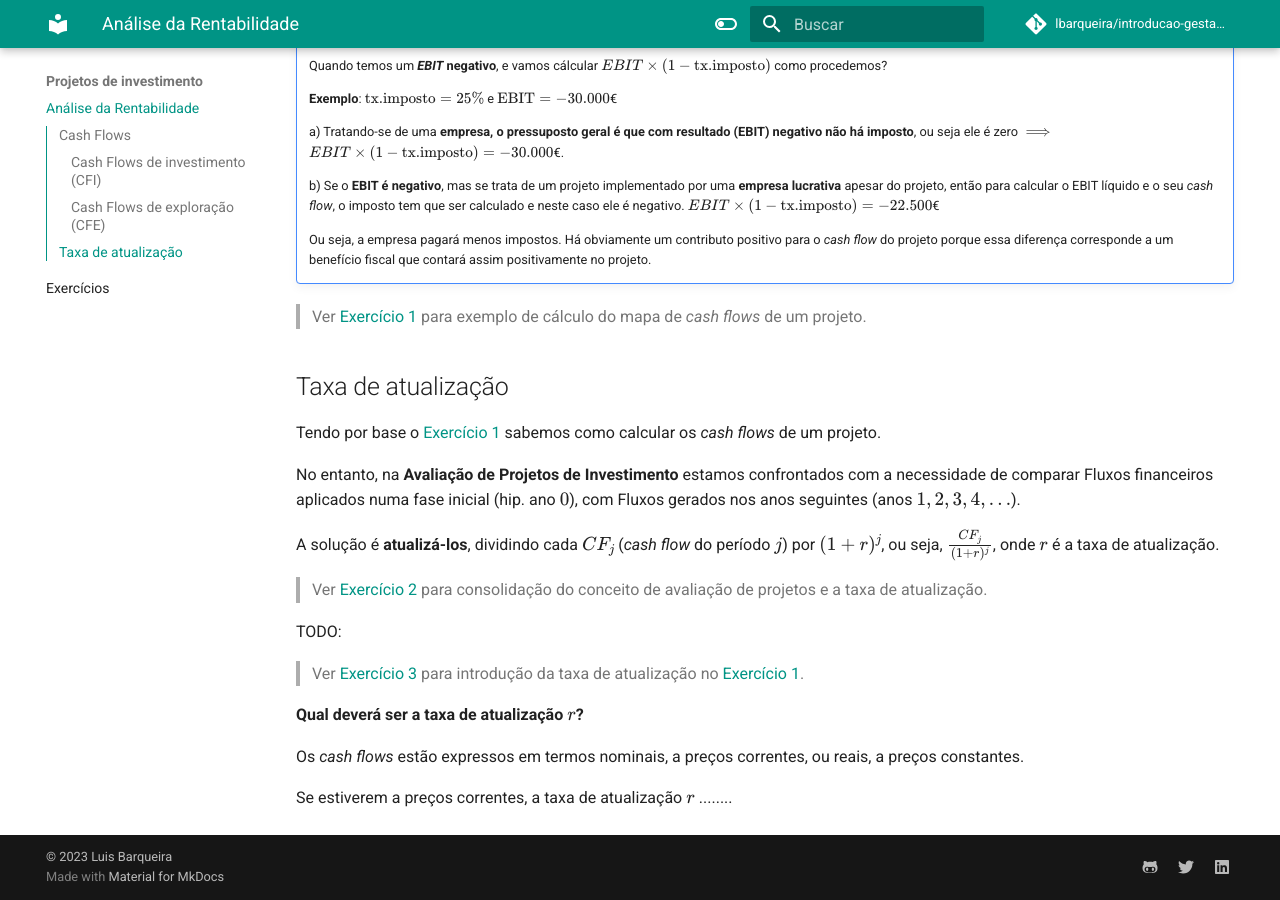
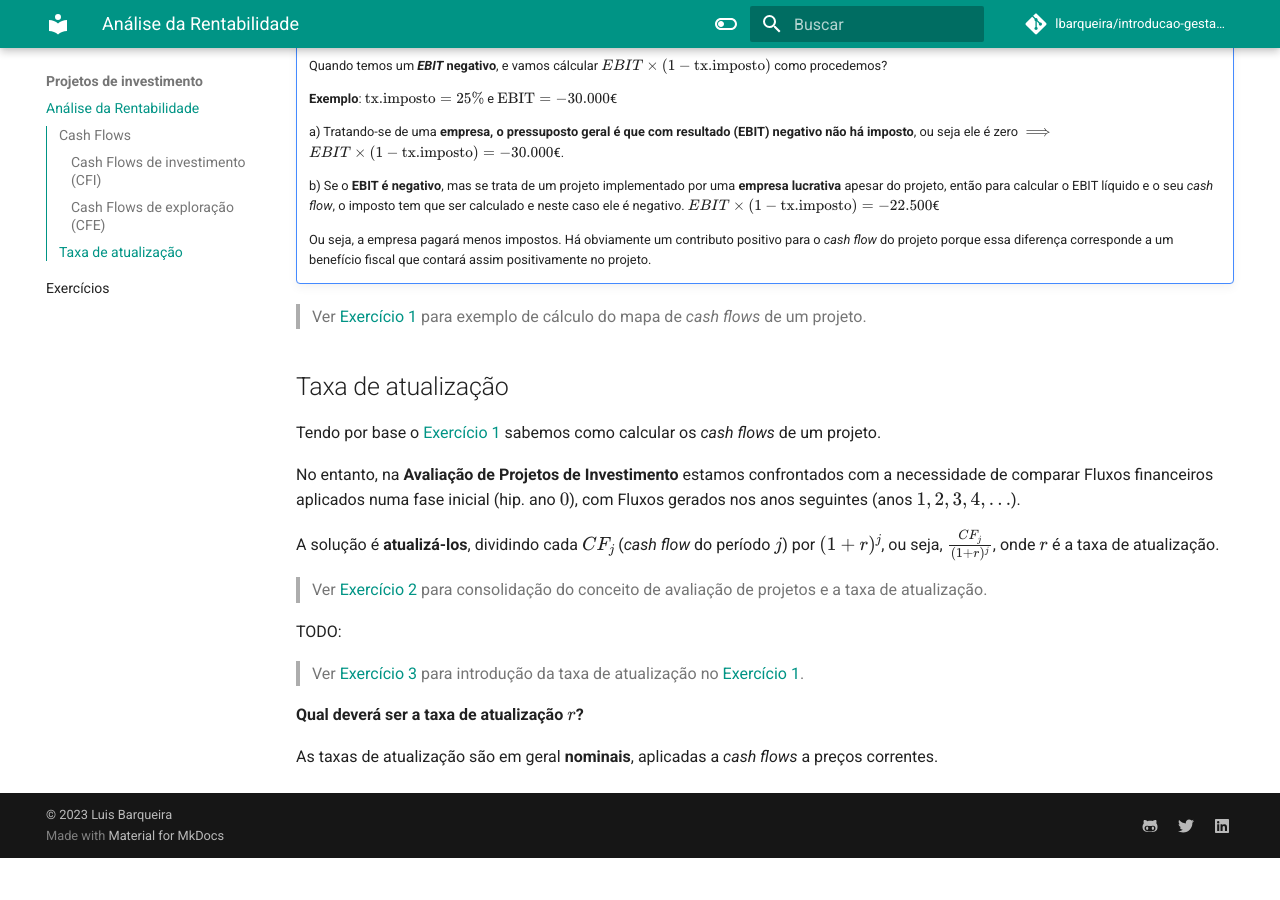
Before and after one commit to lbarqueira/introducao-gestao-material-mkdocs, an MkDocs documentation site: the page built from docs/anal_rentabilidade.md, in a window 1280 px wide and 900 px high, scrolled down 2187 px. Built offline with MkDocs 1.6.1 and Material for MkDocs 9.7.7, drawn with Linux system fonts in a browser that asks for light colours; comment, search, counter and statistics services are not loaded; after the commit the page ends 3045 px from its top, so only the background shows below that.

Commit message:
update docs

```diff
--- a/docs/anal_rentabilidade.md
+++ b/docs/anal_rentabilidade.md
@@ -100,6 +100,4 @@ TODO:
 
 **Qual deverá ser a taxa de atualização $r$?**
 
-Os *cash flows* estão expressos em termos nominais, a preços correntes, ou reais, a preços constantes.
-
-Se estiverem a preços correntes, a taxa de atualização $r$ ........
+As taxas de atualização são em geral **nominais**, aplicadas a *cash flows* a preços correntes.
```
